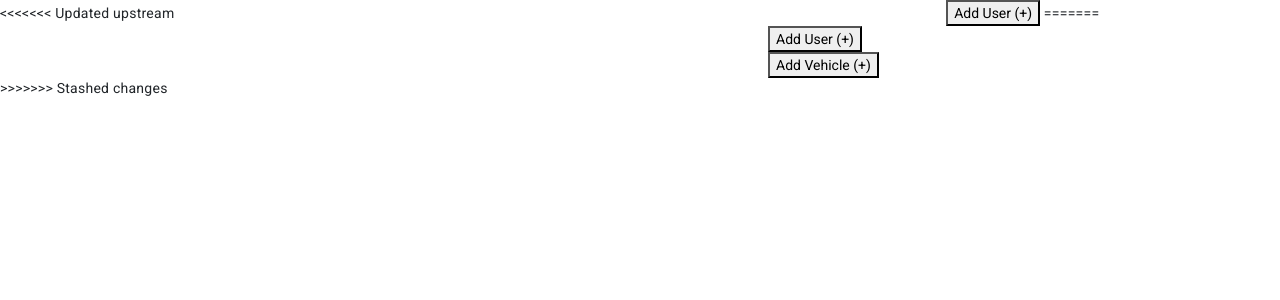
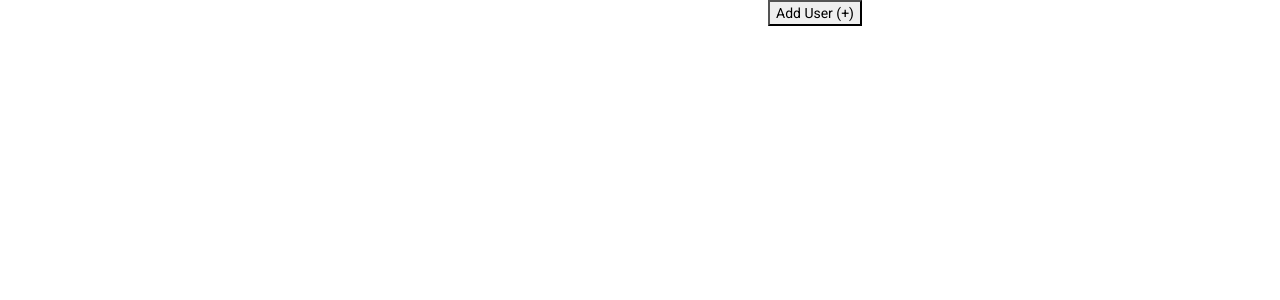
Before and after one commit to Arieln123/TPLABO4, an Angular app: page /home in a window 1280 px wide. Shown: the top 300 px of the page. Built offline with nearby package versions, Linux system fonts and the light colour scheme; data requests are answered from the project's data file; sample sign-in values are in the browser's storage.

Commit message:
Ariel
Algo anda

```diff
--- a/src/app/components/autocomplete/autocomplete.component.ts
+++ b/src/app/components/autocomplete/autocomplete.component.ts
@@ -7,6 +7,8 @@ import { AsyncPipe } from '@angular/common';
 import { MatAutocompleteModule } from '@angular/material/autocomplete';
 import { User } from 'src/app/core/Models';
 import { ApiService } from 'src/app/core/services/api.service';
+import { CommonModule } from '@angular/common';
+
 @Component({
   selector: 'app-autocomplete',
   templateUrl: './autocomplete.component.html',
--- a/src/app/components/home/home/home.component.html
+++ b/src/app/components/home/home/home.component.html
@@ -1,13 +1,5 @@
 <app-nav-bar></app-nav-bar>
-<<<<<<< Updated upstream
 <button style="margin-left: 60%;" (click)="addcustomer()" mat-raised-button color="primary">Add User (+)</button>
-=======
-<div >
-    <button style="margin-left: 60%;" (click)="addcustomer()" mat-raised-button color="primary">Add User (+)</button>
-
-    <button style="margin-left: 60%;"  (click)="addVehicle()" mat-raised-button color="primary">Add Vehicle (+)</button>
-</div>
->>>>>>> Stashed changes
 <app-create-parking (parkingToCreate)="createParking($event)"></app-create-parking>
     <app-parking></app-parking>
 <app-autocomplete></app-autocomplete>
--- a/src/app/material-module.ts
+++ b/src/app/material-module.ts
@@ -41,7 +41,8 @@ exports:[
     MatNativeDateModule,
     MatRadioModule,
     MatCheckboxModule,
-    MatDialogModule
+    MatDialogModule,
+
 ]
 })
 export class MaterialModule{}
```
Also changed, not shown: src/app/components/components.module.ts (+5 -14 lines).
